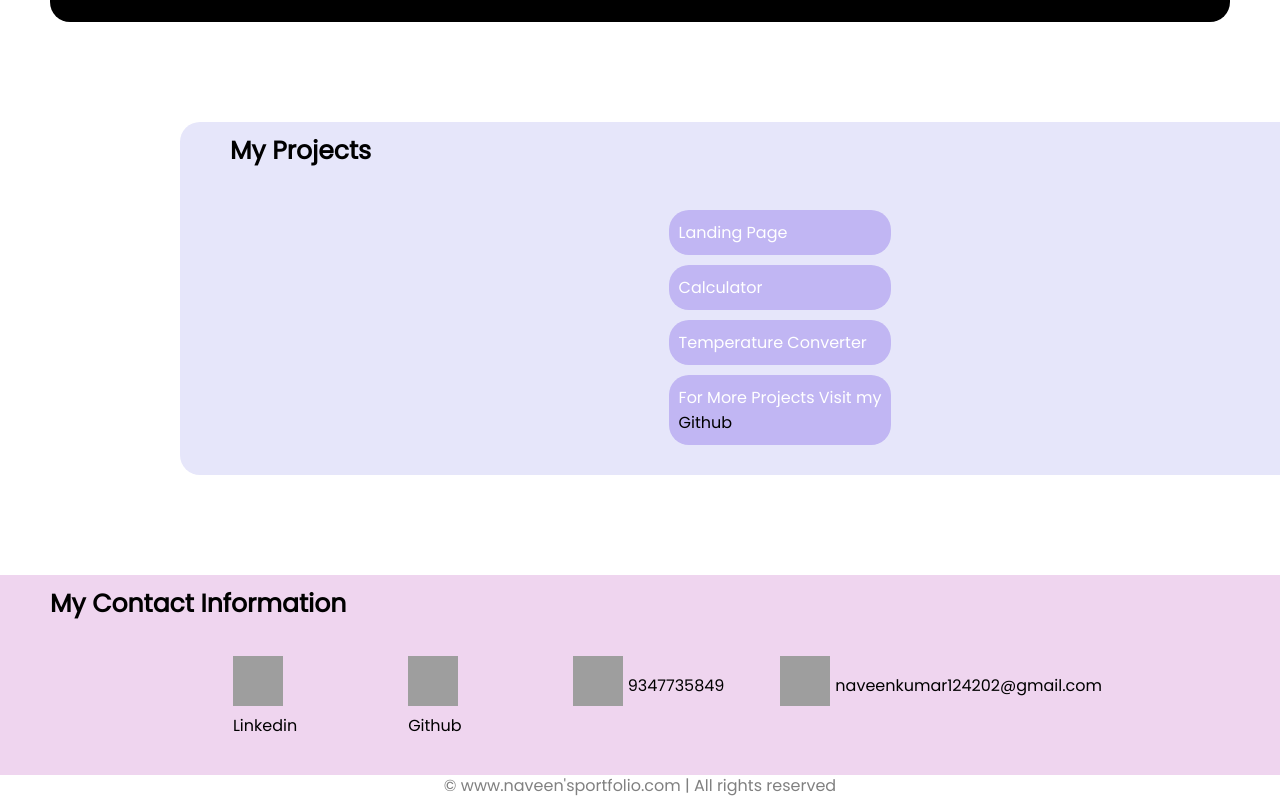
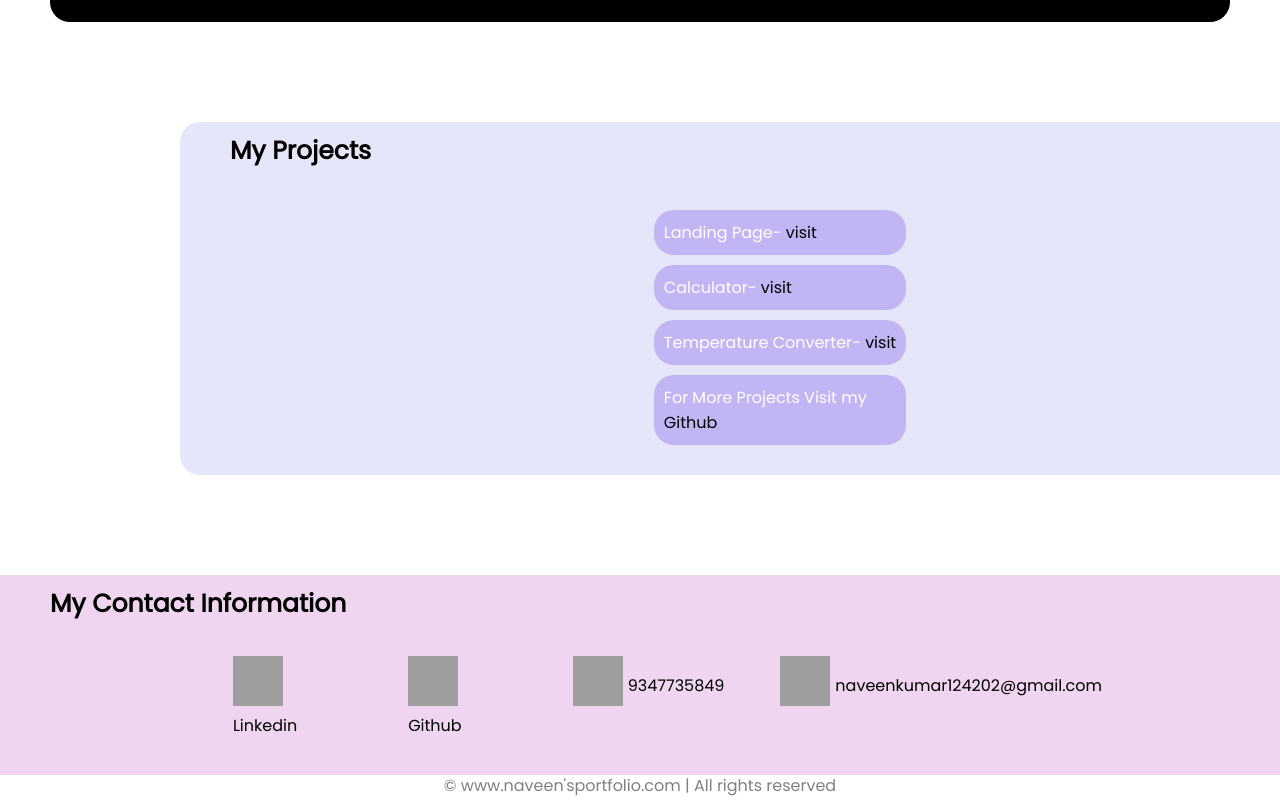
Before and after one commit to naveen-456/MyPortfolio, a plain HTML site: page index.html in a window 1280 px wide. Shown: the part 1997-2807 px from the top of the page. Drawn offline with nearby package versions, Linux system fonts and the light colour scheme; grey boxes are pictures that could not be loaded.

Commit message:
Update index.html

```diff
--- a/index.html
+++ b/index.html
@@ -132,19 +132,19 @@
         <section id="projectsection">
             <h3>My Projects</h3>
             <div class="myprojects">
-                <div>
+                 <div>
                     <ul>
-                        <li>Landing Page</li>
+                        <li>Landing Page- <a href="https://naveen-456.github.io/Landing_page/" target="_blank">visit</a></li>
                     </ul>
                 </div>
                 <div>
                     <ul>
-                        <li>Calculator</li>
+                        <li>Calculator- <a href="https://naveen-456.github.io/calculator/" target="_blank">visit</a></li>
                     </ul>
                 </div>
                 <div>
                     <ul>
-                        <li>Temperature Converter</li>
+                        <li>Temperature Converter- <a href="https://naveen-456.github.io/Temp_converter/" target="_blank">visit</a></li>
                     </ul>
                 </div>
                 <div>
```
